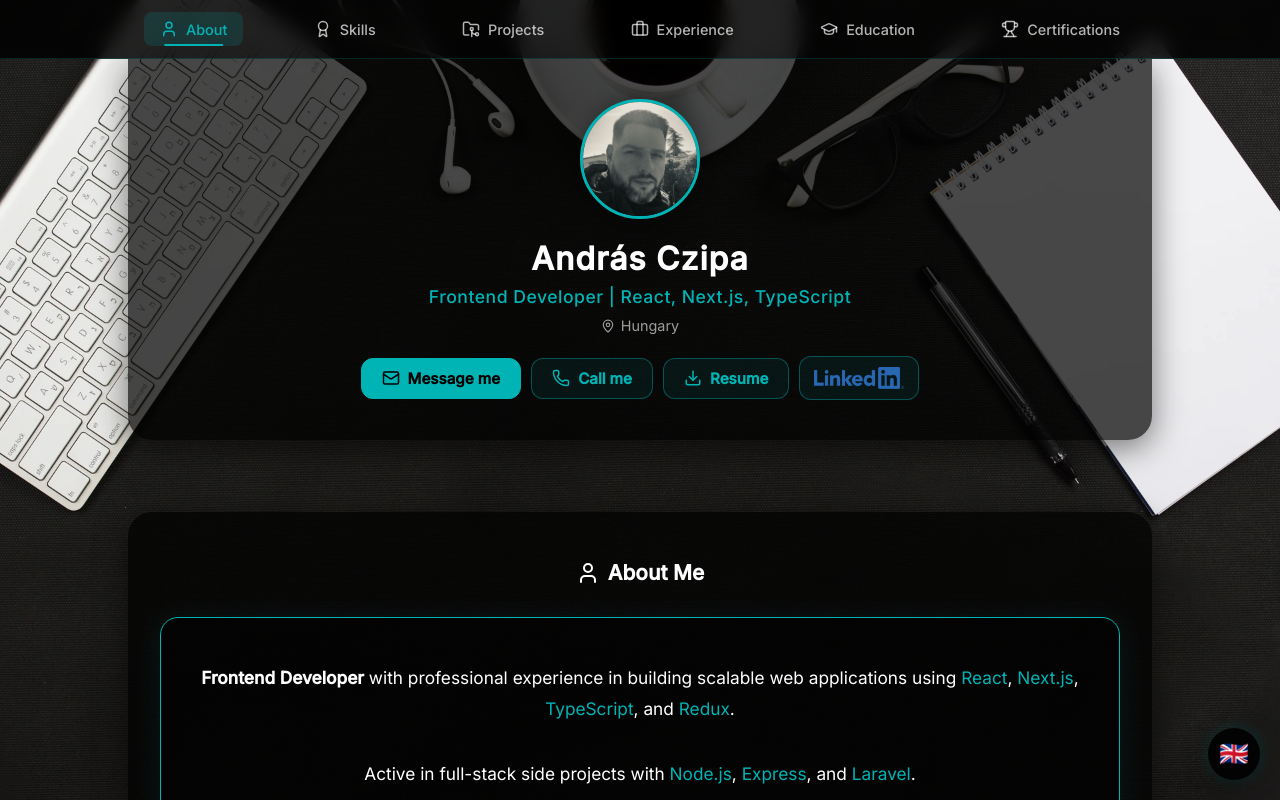
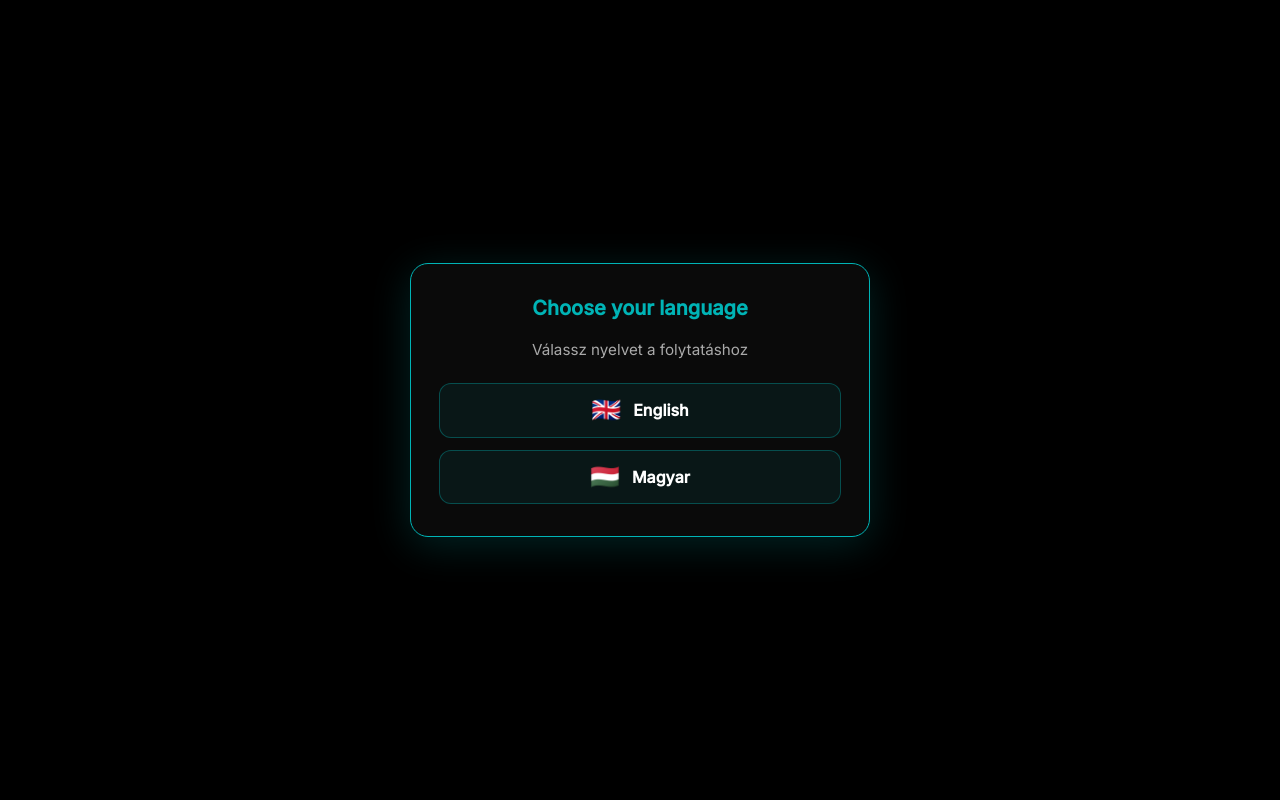
Before and after one commit to Kelaro7/azipa, a React (Vite) app: page / in a window 1280 px wide. Built offline with nearby package versions, Linux system fonts and the light colour scheme; no server answers.

Commit message:
feat: add language chooser modal

```diff
--- a/src/App.tsx
+++ b/src/App.tsx
@@ -10,10 +10,16 @@ import Education from "./Sections/Studies";
 import Certifications from "./Sections/Certifications";
 import Navbar from "./components/Navbar";
 import LanguageSwitcher from "./components/LanguageSwitcher";
+import LanguagePickerModal from "./components/LanguagePickerModal";
 import { scrollToElement } from "./utils/scroll";
+import {
+  hasLanguagePreference,
+  type AppLanguage,
+} from "./i18n/language";
 
 function App() {
   const [isMobile, setIsMobile] = useState(false);
+  const [langReady, setLangReady] = useState(hasLanguagePreference);
 
   const scrollToSection = useCallback((id: string) => {
     scrollToElement(id);
@@ -25,20 +31,26 @@ function App() {
     };
 
     checkMobile();
-
     window.addEventListener("resize", checkMobile);
-
     return () => window.removeEventListener("resize", checkMobile);
   }, []);
+
+  const handleLanguageSelect = (_lang: AppLanguage) => {
+    setLangReady(true);
+  };
 
   const bgImage = isMobile ? "url('/mobileBg.webp')" : "url('/desktopBg.webp')";
 
   return (
+    <>
+      {!langReady && <LanguagePickerModal onSelect={handleLanguageSelect} />}
+
       <div
-      className={`portfolio-page${isMobile ? " portfolio-page--mobile" : ""}`}
+        className={`portfolio-page${isMobile ? " portfolio-page--mobile" : ""}${langReady ? "" : " portfolio-page--blocked"}`}
         style={{
           backgroundImage: bgImage,
         }}
+        aria-hidden={!langReady}
       >
         <div className="portfolio-scroll">
           <Navbar scrollToSection={scrollToSection} />
@@ -76,9 +88,10 @@ function App() {
           <Footer />
         </div>
 
-      <LanguageSwitcher />
+        {langReady && <LanguageSwitcher />}
         <Analytics />
       </div>
+    </>
   );
 }
 
--- /dev/null
+++ b/src/components/LanguagePickerModal.tsx
@@ -0,0 +1,60 @@
+import { FC, useEffect } from "react";
+import { useTranslation } from "react-i18next";
+import { AppLanguage } from "../i18n/language";
+
+type LanguagePickerModalProps = {
+  onSelect: (lang: AppLanguage) => void;
+};
+
+const LanguagePickerModal: FC<LanguagePickerModalProps> = ({ onSelect }) => {
+  const { i18n } = useTranslation();
+
+  useEffect(() => {
+    document.body.style.overflow = "hidden";
+    return () => {
+      document.body.style.overflow = "";
+    };
+  }, []);
+
+  const handleSelect = (lang: AppLanguage) => {
+    i18n.changeLanguage(lang);
+    onSelect(lang);
+  };
+
+  return (
+    <div className="modal-overlay lang-picker-overlay">
+      <div className="modal-content lang-picker-modal">
+        <h3 className="modal-title lang-picker-title">
+          Choose your language
+        </h3>
+        <p className="lang-picker-subtitle">Válassz nyelvet a folytatáshoz</p>
+
+        <div className="lang-picker-options">
+          <button
+            type="button"
+            className="lang-picker-option"
+            onClick={() => handleSelect("en")}
+          >
+            <span className="lang-picker-flag" aria-hidden="true">
+              🇬🇧
+            </span>
+            <span className="lang-picker-label">English</span>
+          </button>
+
+          <button
+            type="button"
+            className="lang-picker-option"
+            onClick={() => handleSelect("hu")}
+          >
+            <span className="lang-picker-flag" aria-hidden="true">
+              🇭🇺
+            </span>
+            <span className="lang-picker-label">Magyar</span>
+          </button>
+        </div>
+      </div>
+    </div>
+  );
+};
+
+export default LanguagePickerModal;
--- a/src/components/LanguageSwitcher.tsx
+++ b/src/components/LanguageSwitcher.tsx
@@ -1,16 +1,16 @@
 import { FC } from "react";
 import { useTranslation } from "react-i18next";
+import { AppLanguage } from "../i18n/language";
 
-const FLAGS = {
+const FLAGS: Record<AppLanguage, string> = {
   en: "🇬🇧",
   hu: "🇭🇺",
-} as const;
+};
 
 const LanguageSwitcher: FC = () => {
   const { i18n, t } = useTranslation();
-  const isHu = i18n.language.startsWith("hu");
-  const currentLang = isHu ? "hu" : "en";
-  const nextLang = isHu ? "en" : "hu";
+  const currentLang: AppLanguage = i18n.language.startsWith("hu") ? "hu" : "en";
+  const nextLang: AppLanguage = currentLang === "hu" ? "en" : "hu";
 
   const toggleLanguage = () => {
     i18n.changeLanguage(nextLang);
--- a/src/i18n/index.ts
+++ b/src/i18n/index.ts
@@ -2,13 +2,16 @@ import i18n from "i18next";
 import { initReactI18next } from "react-i18next";
 import en from "../locales/en.json";
 import hu from "../locales/hu.json";
+import {
+  applyLanguage,
+  resolveInitialLanguage,
+  type AppLanguage,
+} from "./language";
 
-const STORAGE_KEY = "portfolio-lang";
+const fallback: AppLanguage = "en";
 
-function getInitialLanguage(): string {
-  const stored = localStorage.getItem(STORAGE_KEY);
-  if (stored === "en" || stored === "hu") return stored;
-  return navigator.language.startsWith("hu") ? "hu" : "en";
+function getBootstrapLanguage(): AppLanguage {
+  return resolveInitialLanguage() ?? fallback;
 }
 
 i18n.use(initReactI18next).init({
@@ -16,18 +19,23 @@ i18n.use(initReactI18next).init({
     en: { translation: en },
     hu: { translation: hu },
   },
-  lng: getInitialLanguage(),
-  fallbackLng: "en",
+  lng: getBootstrapLanguage(),
+  fallbackLng: fallback,
   interpolation: {
     escapeValue: false,
   },
 });
 
+const bootstrapLang = resolveInitialLanguage();
+if (bootstrapLang) {
+  applyLanguage(bootstrapLang);
+} else {
+  document.documentElement.lang = fallback;
+}
+
 i18n.on("languageChanged", (lng) => {
-  localStorage.setItem(STORAGE_KEY, lng);
-  document.documentElement.lang = lng;
+  const lang: AppLanguage = lng.startsWith("hu") ? "hu" : "en";
+  applyLanguage(lang);
 });
 
-document.documentElement.lang = i18n.language;
-
 export default i18n;
--- /dev/null
+++ b/src/i18n/language.ts
@@ -0,0 +1,54 @@
+export type AppLanguage = "en" | "hu";
+
+export const STORAGE_KEY = "portfolio-lang";
+export const SUPPORTED_LANGUAGES: AppLanguage[] = ["en", "hu"];
+
+export function isAppLanguage(value: string): value is AppLanguage {
+  return value === "en" || value === "hu";
+}
+
+export function parseLangFromPath(pathname = window.location.pathname): AppLanguage | null {
+  const segment = pathname.replace(/^\/+|\/+$/g, "").split("/")[0];
+  return isAppLanguage(segment) ? segment : null;
+}
+
+export function getStoredLanguage(): AppLanguage | null {
+  const stored = localStorage.getItem(STORAGE_KEY);
+  if (!stored || !isAppLanguage(stored)) return null;
+  return stored;
+}
+
+export function hasLanguagePreference(): boolean {
+  return parseLangFromPath() !== null || getStoredLanguage() !== null;
+}
+
+export function getCurrentLanguage(): AppLanguage {
+  return parseLangFromPath() ?? getStoredLanguage() ?? "en";
+}
+
+export function buildLangUrl(lang: AppLanguage, hash = window.location.hash): string {
+  return `/${lang}${hash}`;
+}
+
+export function syncUrlLanguage(lang: AppLanguage, replace = true): void {
+  const url = buildLangUrl(lang);
+  if (`${window.location.pathname}${window.location.hash}` === url) return;
+
+  if (replace) {
+    window.history.replaceState(null, "", url);
+  } else {
+    window.history.pushState(null, "", url);
+  }
+}
+
+export function applyLanguage(lang: AppLanguage): void {
+  localStorage.setItem(STORAGE_KEY, lang);
+  document.documentElement.lang = lang;
+  syncUrlLanguage(lang, true);
+}
+
+export function resolveInitialLanguage(): AppLanguage | null {
+  const fromPath = parseLangFromPath();
+  if (fromPath) return fromPath;
+  return getStoredLanguage();
+}
--- a/src/index.css
+++ b/src/index.css
@@ -620,6 +620,72 @@ body,
   -webkit-overflow-scrolling: touch;
 }
 
+.portfolio-page--blocked {
+  visibility: hidden;
+  pointer-events: none;
+}
+
+.lang-picker-overlay {
+  z-index: 3000;
+}
+
+.lang-picker-modal {
+  max-width: 420px;
+  text-align: center;
+}
+
+.lang-picker-title {
+  margin-bottom: 0.5rem;
+}
+
+.lang-picker-subtitle {
+  color: rgba(255, 255, 255, 0.65);
+  font-size: 0.95rem;
+  margin-bottom: 1.5rem;
+}
+
+.lang-picker-options {
+  display: flex;
+  flex-direction: column;
+  gap: 0.75rem;
+}
+
+.lang-picker-option {
+  display: flex;
+  align-items: center;
+  justify-content: center;
+  gap: 0.75rem;
+  width: 100%;
+  padding: 0.9rem 1.25rem;
+  border-radius: 12px;
+  border: 1.5px solid rgba(0, 180, 182, 0.35);
+  background: rgba(0, 180, 182, 0.08);
+  color: #fff;
+  font-size: 1rem;
+  font-weight: 600;
+  font-family: "Inter", sans-serif;
+  cursor: pointer;
+  transition:
+    background 0.2s ease,
+    border-color 0.2s ease,
+    transform 0.2s ease;
+}
+
+.lang-picker-option:hover {
+  background: rgba(0, 180, 182, 0.18);
+  border-color: #00b4b6;
+  transform: translateY(-1px);
+}
+
+.lang-picker-flag {
+  font-size: 1.5rem;
+  line-height: 1;
+}
+
+.lang-picker-label {
+  font-size: 1rem;
+}
+
 .portfolio-body {
   display: flex;
   flex-direction: column;
--- a/src/utils/scroll.ts
+++ b/src/utils/scroll.ts
@@ -1,3 +1,5 @@
+import { buildLangUrl, getCurrentLanguage } from "../i18n/language";
+
 const SCROLL_SELECTOR = ".portfolio-scroll";
 
 export function getScrollRoot(): HTMLElement {
@@ -28,10 +30,12 @@ export function scrollToElement(id: string, offset = 80) {
   const y = element.getBoundingClientRect().top + container.scrollTop - offset;
   container.scrollTo({ top: y, behavior: "smooth" });
 
-  window.history.pushState(null, "", `#${id}`);
+  const lang = getCurrentLanguage();
+  window.history.pushState(null, "", buildLangUrl(lang, `#${id}`));
 }
 
 export function scrollToTop() {
   scrollToY(0);
-  window.history.pushState(null, "", "#about");
+  const lang = getCurrentLanguage();
+  window.history.pushState(null, "", buildLangUrl(lang, "#about"));
 }
```
Lines whose indentation alone changed are shown as unchanged.
